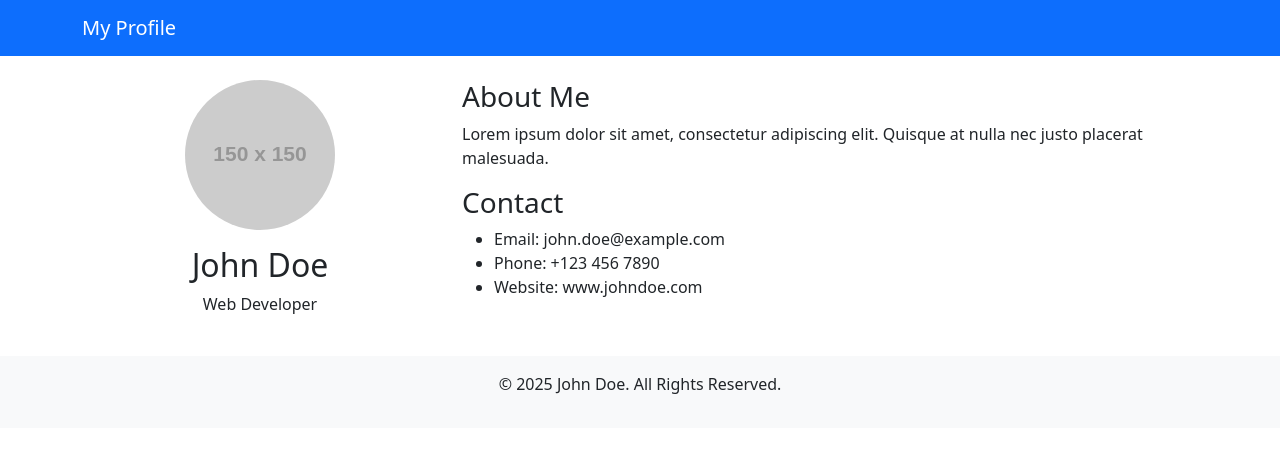
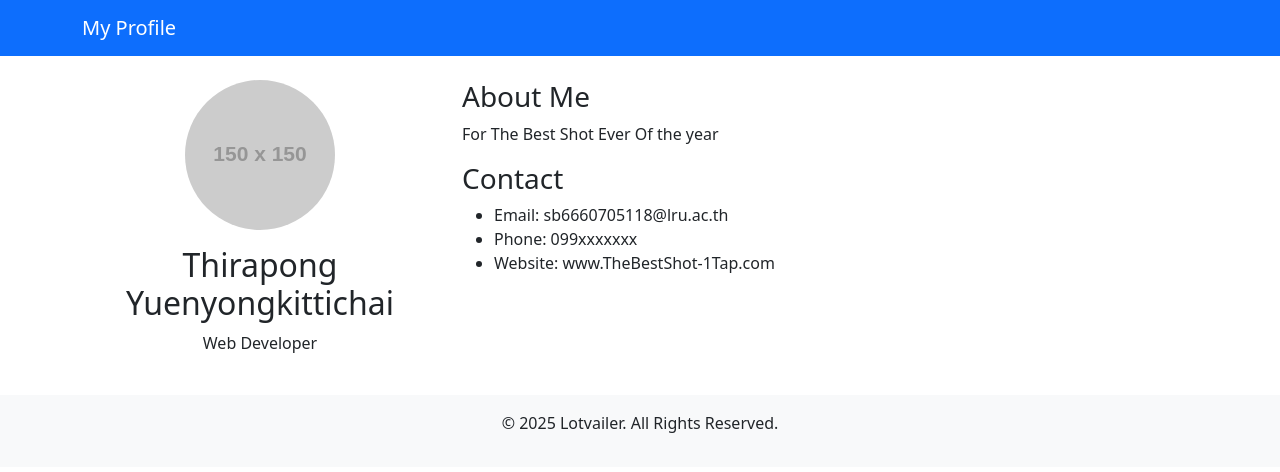
Before and after one commit to Thirapong118/Po_web_HTML, a plain HTML site: page index.html in a window 1280 px wide. Drawn offline with nearby package versions, Linux system fonts and the light colour scheme; placeholder pictures from the web are drawn by us.

Commit message:
Dev change

```diff
--- a/index.html
+++ b/index.html
@@ -17,24 +17,24 @@
         <div class="row">
             <div class="col-md-4 text-center">
                 <img src="https://via.placeholder.com/150" class="rounded-circle img-fluid" alt="Profile Picture">
-                <h2 class="mt-3">John Doe</h2>
+                <h2 class="mt-3">Thirapong Yuenyongkittichai</h2>
                 <p>Web Developer</p>
             </div>
             <div class="col-md-8">
                 <h3>About Me</h3>
-                <p>Lorem ipsum dolor sit amet, consectetur adipiscing elit. Quisque at nulla nec justo placerat malesuada.</p>
+                <p>For The Best Shot Ever Of the year</p>
                 <h3>Contact</h3>
                 <ul>
-                    <li>Email: john.doe@example.com</li>
-                    <li>Phone: +123 456 7890</li>
-                    <li>Website: www.johndoe.com</li>
+                    <li>Email: sb6660705118@lru.ac.th</li>
+                    <li>Phone: 099xxxxxxx</li>
+                    <li>Website: www.TheBestShot-1Tap.com</li>
                 </ul>
             </div>
         </div>
     </div>
 
     <footer class="bg-light text-center py-3 mt-4">
-        <p>&copy; 2025 John Doe. All Rights Reserved.</p>
+        <p>&copy; 2025 Lotvailer. All Rights Reserved.</p>
     </footer>
 
     <script src="https://cdn.jsdelivr.net/npm/bootstrap@5.3.0/dist/js/bootstrap.bundle.min.js"></script>
```
